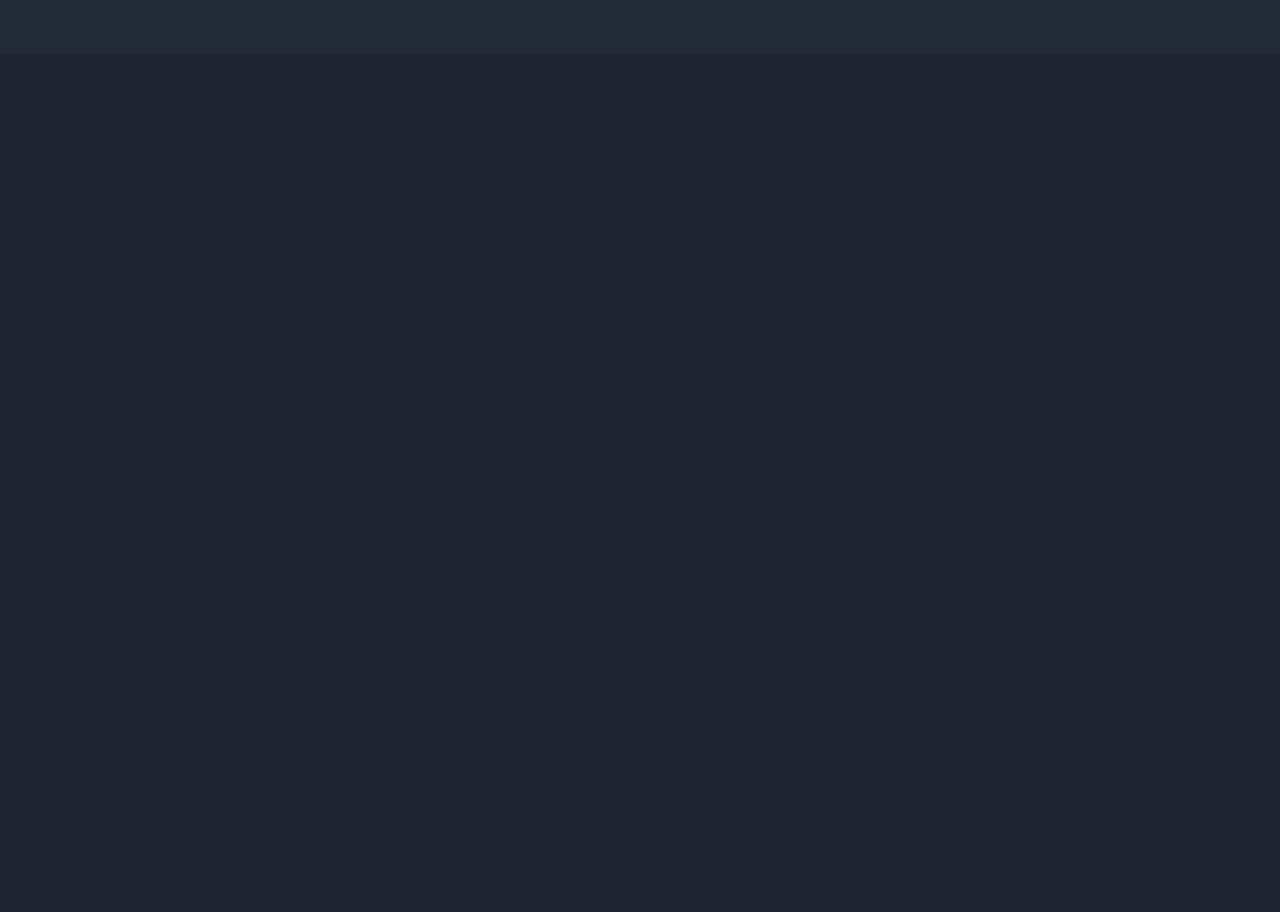
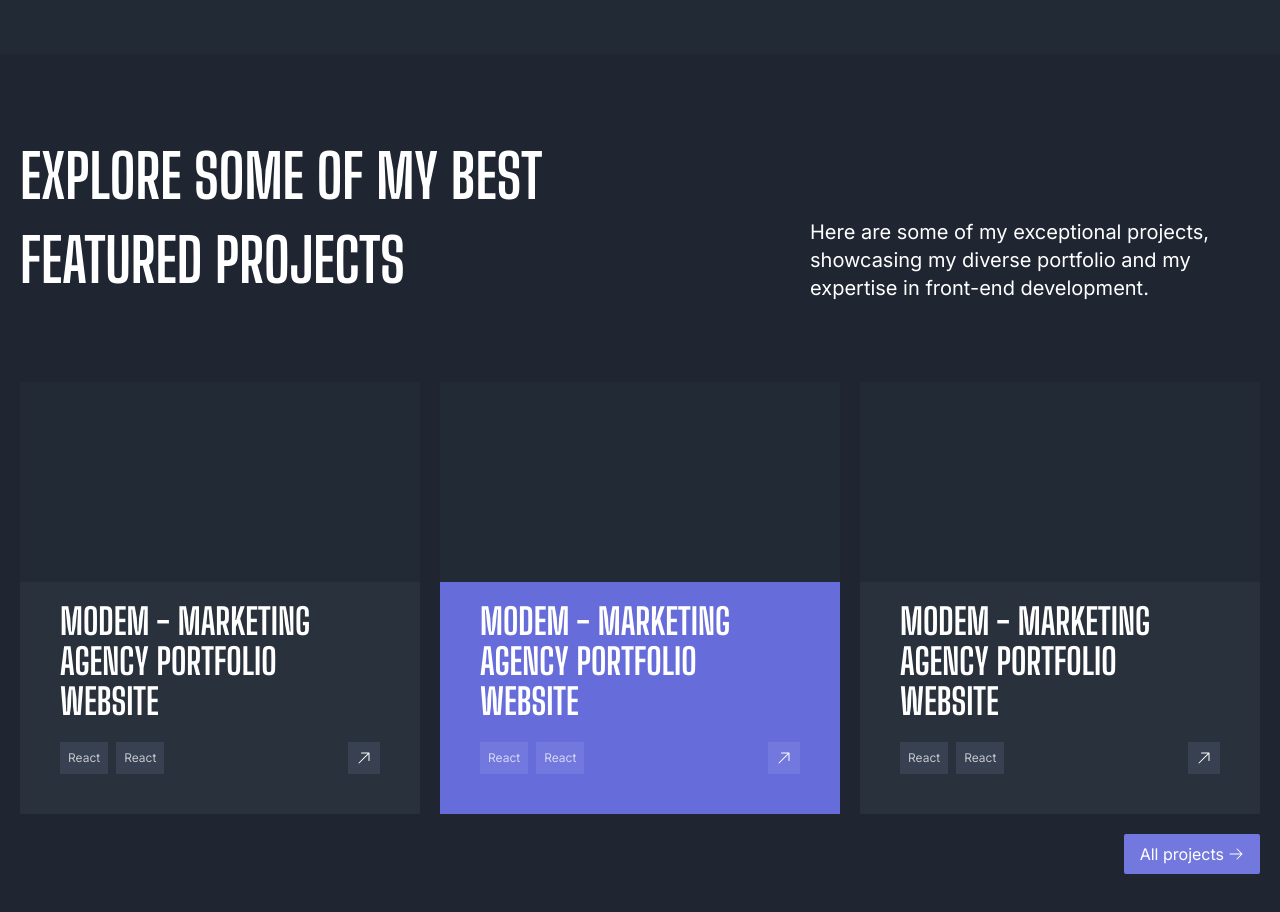
Before and after one commit to c-blaq/portfolio, a Next.js app: page / in a window 1280 px wide. Shown: the part 1520-2432 px from the top of the page. Before the commit the page ends 1574 px from the top, so only its background shows below. Built offline with nearby package versions, Linux system fonts and the light colour scheme.

Commit message:
style: project section

```diff
--- a/src/components/home/Offers.jsx
+++ b/src/components/home/Offers.jsx
@@ -1,20 +1,21 @@
 import React from "react";
 import OfferCard from "./OfferCard/OfferCard";
+import SectionTitle from "../shared/SectionTitle";
+import Card from "../shared/Card";
+import Link from "next/link";
+import { HiArrowRight } from "@/lib/reactIcons";
 
 const Offers = () => {
   return (
+    <>
       <div className="bg-primary-dark2 py-20 px-5">
         <div className="max-w-7xl mx-auto">
-        <div className="flex justify-between items-end">
-          <h2 className="text-6xl font-bigShoulder leading-[140%] uppercase font-bold w-1/2">
-            What I can do to help you build your product
-          </h2>
-          <p className="text-xl max-w-[450px] leading-[140%]">
-            With a flick of the code and a dash of creativity, I conjure up
+          <SectionTitle
+            title="What I can do to help you build your product"
+            description="With a flick of the code and a dash of creativity, I conjure up
             captivating websites and web applications that leave users
-            spellbound.
-          </p>
-        </div>
+            spellbound."
+          />
 
           <div className="mt-20 flex gap-5">
             <OfferCard />
@@ -22,6 +23,28 @@ const Offers = () => {
           </div>
         </div>
       </div>
+
+      <div className="py-20 px-5">
+        <section className="max-w-7xl mx-auto">
+          <SectionTitle
+            title="Explore some of my best featured projects"
+            description="Here are some of my exceptional projects, showcasing my diverse portfolio and my expertise in front-end development."
+          />
+
+          <div className="mt-20 gap-5 grid grid-cols-3">
+            <Card />
+            <Card />
+            <Card />
+          </div>
+          <Link
+            href="/"
+            className="bg-secondary-blue-light hover:bg-secondary-blue transition duration-100 max-w-fit ml-auto mt-5 flex  items-center gap-1 py-2 px-4 rounded-sm"
+          >
+            All projects <HiArrowRight />
+          </Link>
+        </section>
+      </div>
+    </>
   );
 };
 
--- /dev/null
+++ b/src/components/shared/Card.jsx
@@ -0,0 +1,36 @@
+import Link from "next/link";
+import React from "react";
+import { HiArrowUpRight } from "@/lib/reactIcons";
+
+const Card = () => {
+  return (
+    <div className="bg-primary-dark  even:bg-secondary-blue group">
+      <div className="bg-primary-dark2 min-h-[200px]"></div>
+      <div className="pt-5 p-10">
+        <h3 className="font-bigShoulder font-bold leading-[140%] uppercase mb-5 text-2xl sm:text-3xl lg:text-4xl">
+          Modem - Marketing agency portfolio website
+        </h3>
+
+        <div className="flex gap-4 justify-between">
+          <div className="flex gap-2">
+            <label className="text-xs text-textGray group-even:bg-secondary-blue-light bg-gray-700 p-2">
+              React
+            </label>
+            <label className="text-xs text-textGray bg-gray-700 group-even:bg-secondary-blue-light p-2">
+              React
+            </label>
+          </div>
+
+          <Link
+            href="/"
+            className="bg-gray-700 group-even:bg-secondary-blue-light p-2 transition duration-100 hover:bg-gray-800 group-even:hover:bg-blue-500"
+          >
+            <HiArrowUpRight />
+          </Link>
+        </div>
+      </div>
+    </div>
+  );
+};
+
+export default Card;
--- /dev/null
+++ b/src/components/shared/SectionTitle.jsx
@@ -0,0 +1,14 @@
+import React from "react";
+
+const SectionTitle = ({ title, description }) => {
+  return (
+    <div className="flex justify-between items-end">
+      <h2 className="text-6xl font-bigShoulder leading-[140%] uppercase font-bold w-1/2">
+        {title}
+      </h2>
+      <p className="text-xl max-w-[450px] leading-[140%]">{description}</p>
+    </div>
+  );
+};
+
+export default SectionTitle;
--- /dev/null
+++ b/src/lib/reactIcons.js
@@ -0,0 +1,3 @@
+"use client";
+
+export { HiArrowUpRight, HiArrowRight } from "react-icons/hi2";
```
Lines whose indentation alone changed are shown as unchanged.
